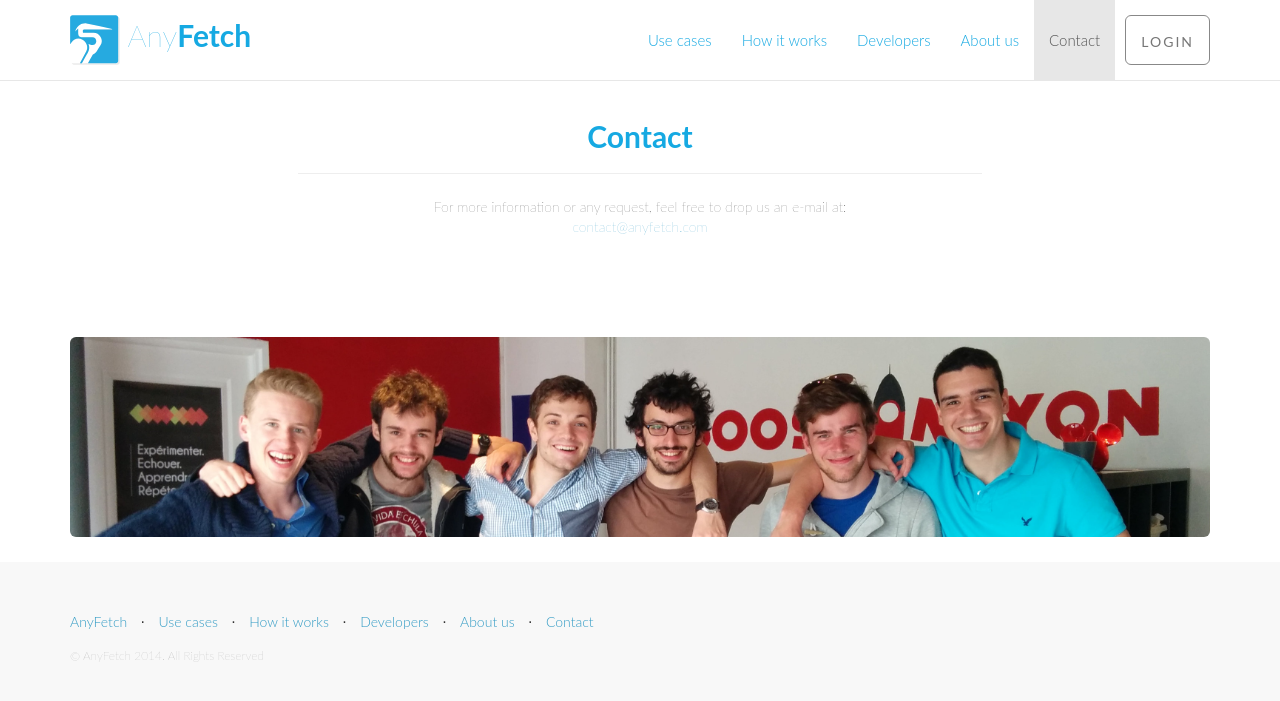
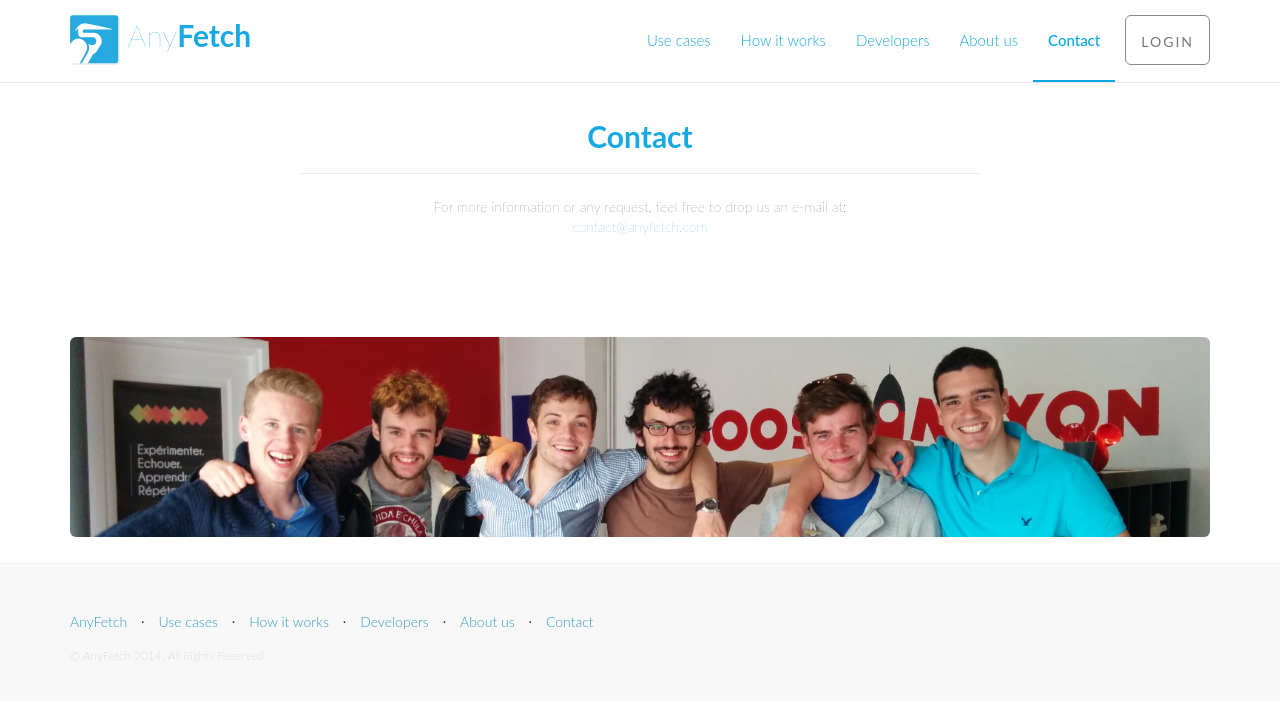
Before and after one commit to your-mom-noob/anyfetch.com, a Jekyll site: the page built from contact.html, in a window 1280 px wide and 900 px high. Shown: the top 701 px of the window. Built offline with Jekyll 4.4.1, drawn with Linux system fonts in a browser that asks for light colours; nearby versions of some CDN libraries; Markdown is read by kramdown in place of the engine named in the settings.

Commit message:
Active nav style

```diff
--- a/styles/style.css
+++ b/styles/style.css
@@ -411,3 +411,18 @@ a.list-group-item:hover {
 .contact {
 	text-align: center;
 }
+
+.navbar-default .navbar-nav>.active>a {
+	color: #00A8E5;
+	background-color: #fff;
+	font-weight: 500;
+	border-bottom: 2px solid;
+}
+
+.navbar-default .navbar-nav>.active>a:hover {
+	color: #777;
+	background-color: #fff;
+	font-weight: 500;
+	border-bottom: 2px solid;
+
+}
```
